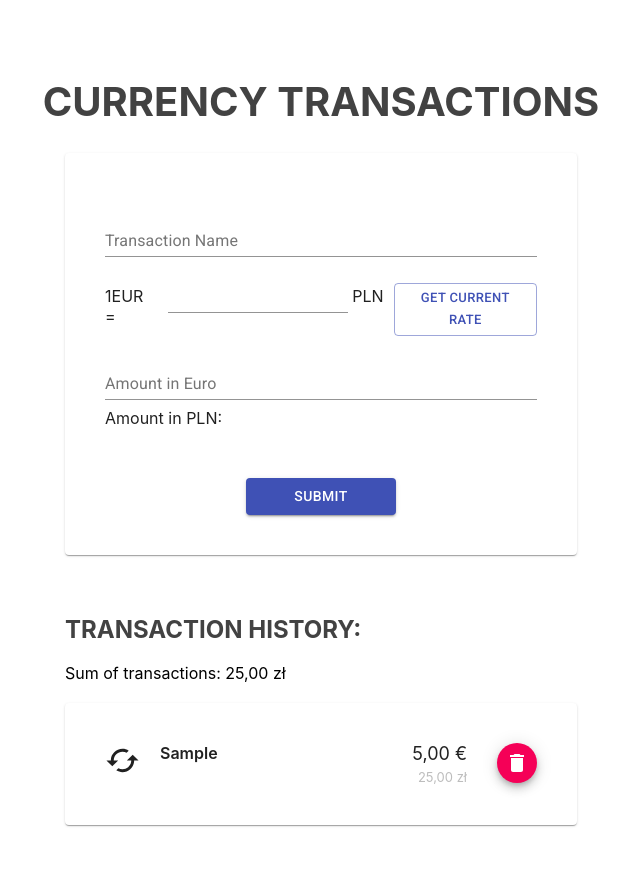
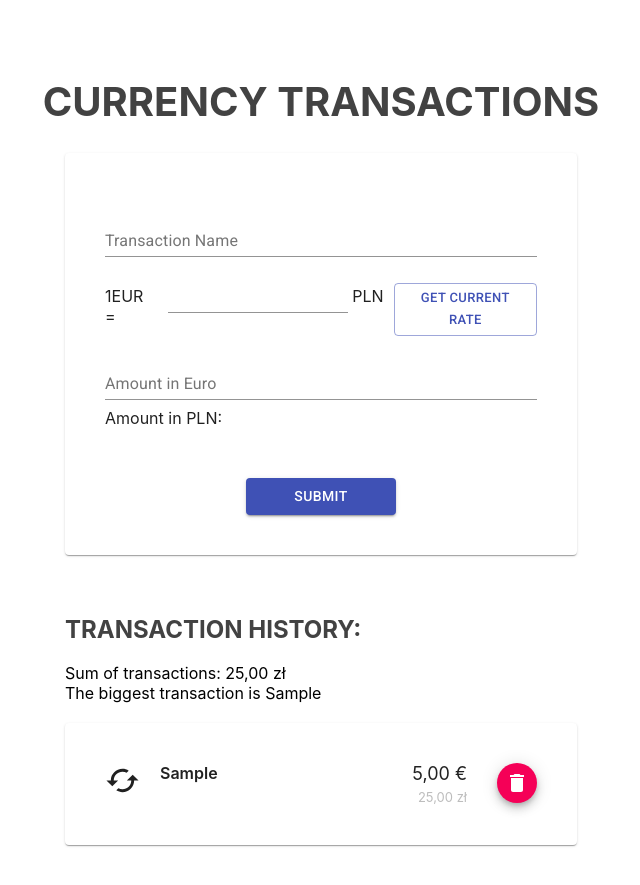
Before and after one commit to IngaSzeliga/currency-transactions, a React (Create React App) app: page / in a window 1280 px wide. Both pictures are taken after typing "Sample", "5", "5" into the empty fields and a click on the button "SUBMIT". Shown: the whole page, without its empty margins (319-959 px from the left). Built offline with nearby package versions, Linux system fonts and the light colour scheme.

Commit message:
Fixed: Include additonal information in the transaction history

```diff
--- a/src/containers/TransactionsHistory/TransactionsHistory.js
+++ b/src/containers/TransactionsHistory/TransactionsHistory.js
@@ -7,23 +7,38 @@ import "./TransactionsHistory.scss";
 const TransactionsHistory = props => {
   const { transactions, deleteTransaction } = props;
   let totalTransaction = 0;
+  const biggestTransaction = {
+    convertedAmount: 0,
+    title: ""
+  };
   for (var i = 0; i < transactions.length; i++) {
     totalTransaction = totalTransaction + transactions[i].convertedAmount;
+    if (biggestTransaction.convertedAmount < transactions[i].convertedAmount) {
+      biggestTransaction.convertedAmount = transactions[i].convertedAmount;
+      biggestTransaction.title = transactions[i].title;
+    }
   }
   return (
     <div className="transactions-history-container">
       <h2 className="transactions-history-container-title">
         Transaction History:
       </h2>
-      {transactions.length === 0
-        ? "No transaction yet"
-        : `Sum of transactions: ${totalTransaction.toLocaleString(
-            countryRegion,
-            {
+      {transactions.length === 0 ? (
+        "No transaction yet"
+      ) : (
+        <div className="transactions-history-container-information">
+          <div className="transactions-history-container-information-sum">
+            Sum of transactions:&nbsp;
+            {totalTransaction.toLocaleString(countryRegion, {
               style: "currency",
               currency: PLN_NAME
-            }
-          )}`}
+            })}
+          </div>
+          <div className="transactions-history-container-information-biggest">
+            The biggest transaction is {biggestTransaction.title}
+          </div>
+        </div>
+      )}
       {transactions.map(transaction => {
         const { id, title, amount, convertedAmount } = transaction;
         return (
--- a/src/containers/TransactionsHistory/TransactionsHistory.scss
+++ b/src/containers/TransactionsHistory/TransactionsHistory.scss
@@ -1,11 +1,20 @@
 @import "../../config/style.scss";
 @import "../../config/sizes.scss";
+@import "../../config/mixins.scss";
 
 .transactions-history-container {
   padding: 40px;
   width: 90%;
   @media only screen and (min-width: $desktop) {
     width: 40%;
+  }
+  .transactions-history-container-information {
+    .transactions-history-container-information-sum {
+      @include shorten-text;
+    }
+    .transactions-history-container-information-biggest {
+      @include shorten-text;
+    }
   }
   .transactions-history-container-title {
     color: $light-black;
```
Also changed, not shown: 1 other file (tests, documents, lock files or other folders).
